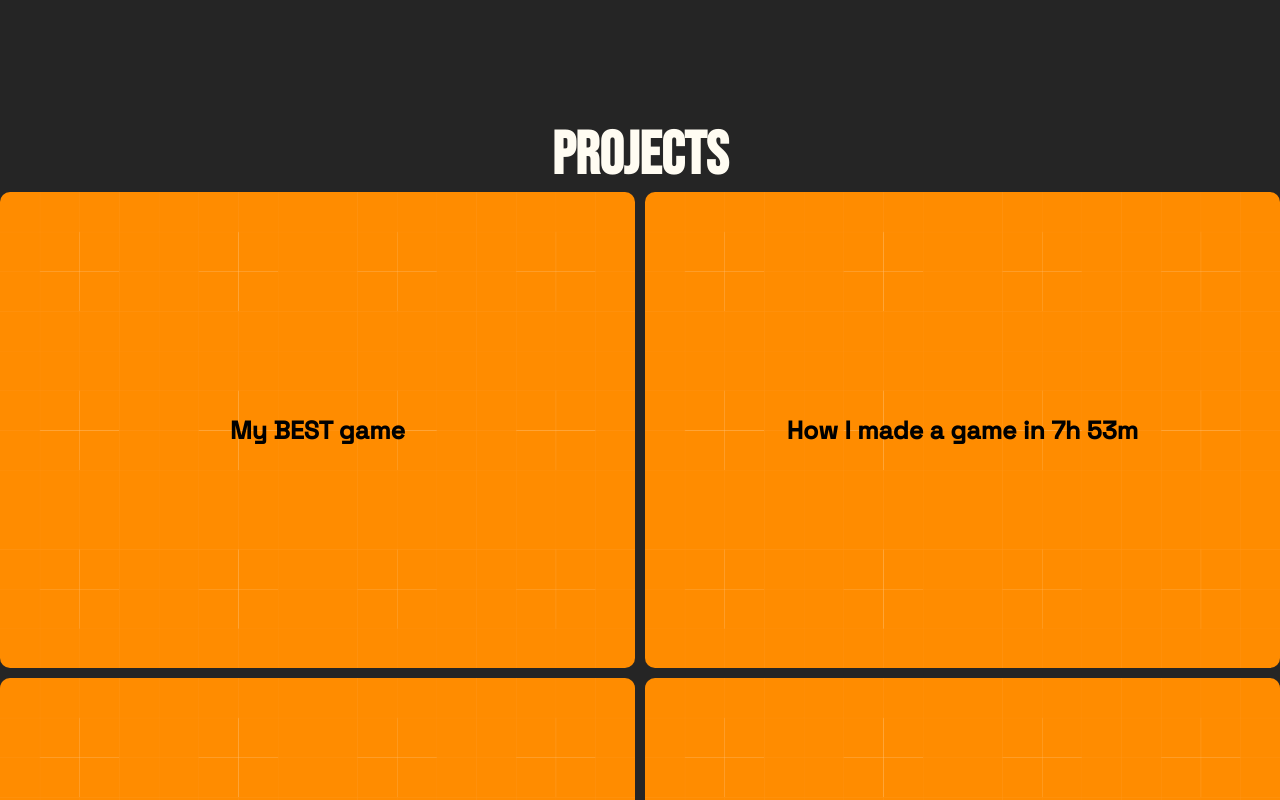
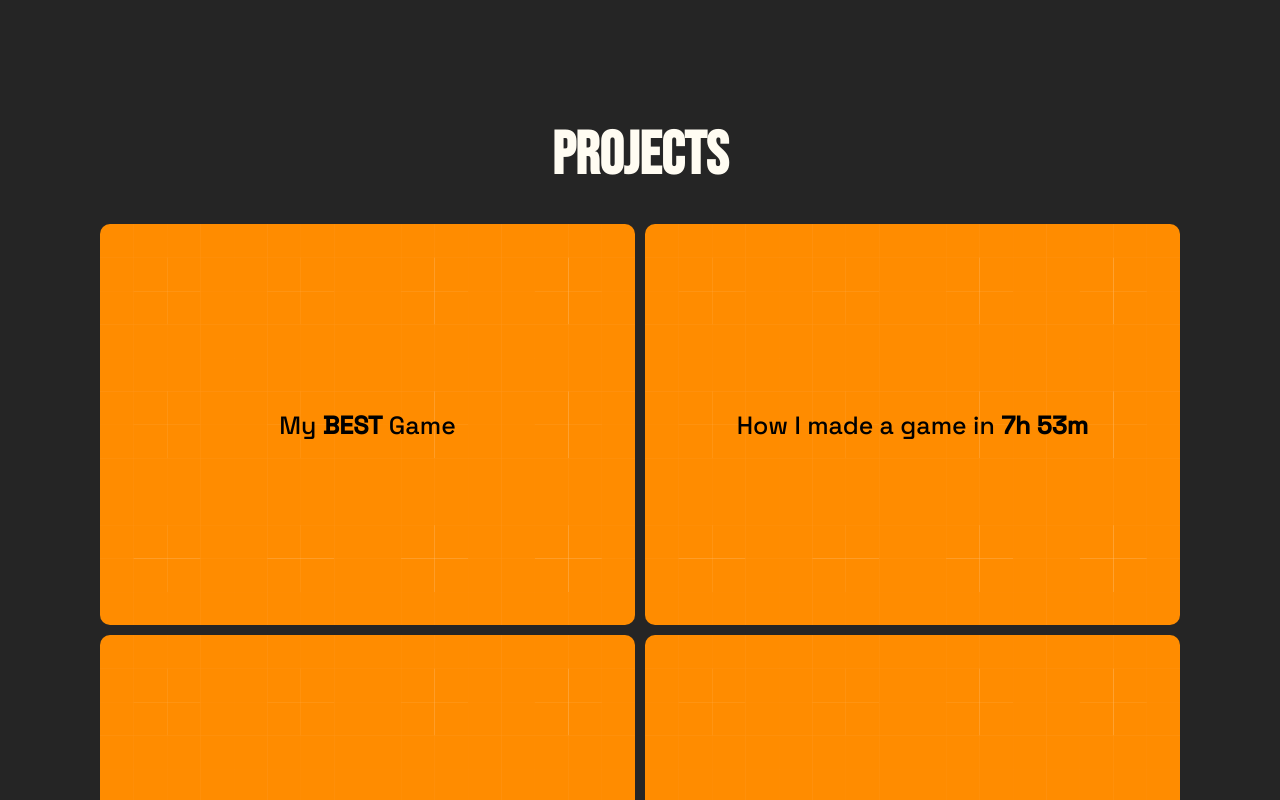
Before and after one commit to psikh286/psikh286.github.io, a React (Create React App) app: page / in a window 1280 px wide. Shown: the part 840-1640 px from the top of the page. Built offline with nearby package versions, Linux system fonts and the light colour scheme.

Commit message:
[EDIT] projects section;

```diff
--- a/src/components/project/ProjectCard.js
+++ b/src/components/project/ProjectCard.js
@@ -5,7 +5,7 @@ const ProjectCard = ({img, title, index}) => {
     return (
         <NavLink to={`/project/${index}`} className='project__card'>
             <li className="project__card-item">
-                <h2 className="project__title" dangerouslySetInnerHTML={{__html: title}}></h2>
+                <p className="project__title" dangerouslySetInnerHTML={{__html: title}}></p>
                 <img className="project__card-img" src={img} alt="project_img"/>
             </li>
         </NavLink>
--- a/src/helpers/projectList.js
+++ b/src/helpers/projectList.js
@@ -34,8 +34,8 @@ const projects = [
         //ON MAIN PAGE
         "title" : "Party Chaos",
         //"coverInfo" : 'How I made my ' + '<i>BEST</i>' + ' game',
-        "coverInfo" : 'My ' + '<b>BEST</b>' + ' game',
-        "cover" : partyChaosCover,
+        "coverInfo" : 'My ' + '<b>BEST</b>' + ' Game',
+        "cover" : partyChaosImage0,
 
         //DETAILS
         "roles" : "Programmer, Game Designer",
--- a/src/pages/ProjectMain.js
+++ b/src/pages/ProjectMain.js
@@ -11,8 +11,6 @@ import itchIcon from '../img/itch-io.svg'
 const ProjectMain = () => {
     const {id} = useParams();
     const project = projects[id];
-
-    console.log(useParams());
 
     useEffect(() => {
         window.scrollTo(0, 0);
--- a/src/pages/Projects.js
+++ b/src/pages/Projects.js
@@ -10,7 +10,6 @@ const Projects = () => {
     return (
         <Element id="section" name="sectionScroll">
             <h1 className="projects__title">Projects</h1>
-            <div className="projects__container">
             <ul className="projects">
                 {projects.map((project, index) => {
                     return (
@@ -23,6 +22,9 @@ const Projects = () => {
                 })}
 
             </ul>
+
+            <div className="projects__container">
+
             </div>
         </Element>
      );
--- a/src/styles/main.css
+++ b/src/styles/main.css
@@ -65,19 +65,21 @@ p {
 .projects__title {
     font-size: 60px;
     color: #FFFCF2;
+    padding-bottom: 2rem;
 }
 
 .projects__container {
-    display: flex;
-    justify-content: center;
+
 }
 
 .projects {
     display: grid;
-    grid-template-columns: repeat(2, 1fr);
     justify-content: center;
-    row-gap: 10px;
-    column-gap: 10px;
+    gap: 10px;
+
+    grid-template-columns: repeat(auto-fit, minmax(500px, 1fr));
+    padding: 0 100px;
+    width: 100%;
 }
 
 
```
Lines whose indentation alone changed are shown as unchanged.
